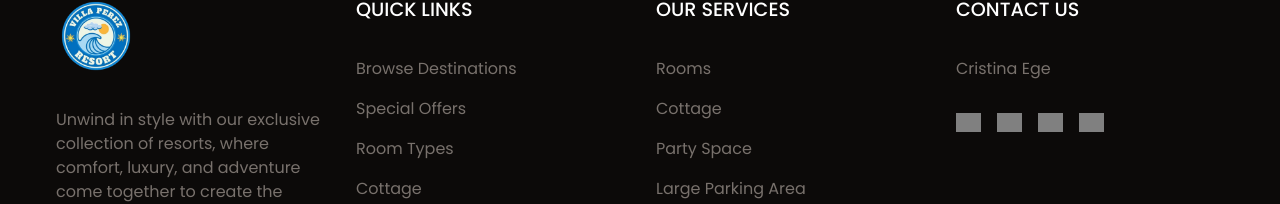
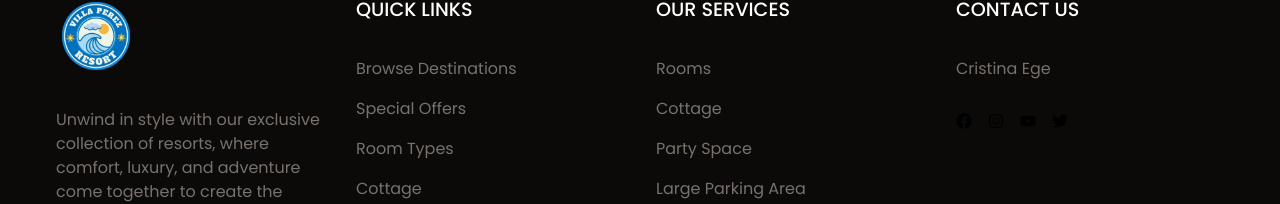
Before and after one commit to FajiSource/villa-perez-resort, a React (Vite) app: page / in a window 1280 px wide. Shown: the part 2896-3100 px from the top of the page. Built offline with nearby package versions, Linux system fonts and the light colour scheme; no server answers; grey boxes are pictures that could not be loaded.

Commit message:
add icns to footere

```diff
--- a/src/components/Footer.tsx
+++ b/src/components/Footer.tsx
@@ -1,5 +1,6 @@
 import { useNavigate } from "react-router-dom";
 import Logo from "../assets/logo.png";
+import { FaFacebook, FaInstagram, FaYoutube, FaTwitter } from "react-icons/fa";
 
 export default function Footer() {
     const navigate = useNavigate();
@@ -48,10 +49,10 @@ export default function Footer() {
                         <li><a href="#">Cristina Ege</a></li>
                     </ul>
                     <div className="footer__socials">
-                        <a href="#"><img src="facebook.png" alt="facebook" /></a>
-                        <a href="#"><img src="instagram.png" alt="instagram" /></a>
-                        <a href="#"><img src="youtube.png" alt="youtube" /></a>
-                        <a href="#"><img src="twitter.png" alt="twitter" /></a>
+                        <a href="#"><FaFacebook /></a>
+                        <a href="#"><FaInstagram /></a>
+                        <a href="#"><FaYoutube /></a>
+                        <a href="#"><FaTwitter /></a>
                     </div>
                 </div>
             </div>
--- a/src/layout/AuthLayout.tsx
+++ b/src/layout/AuthLayout.tsx
@@ -39,7 +39,7 @@ export default function AuthLayout() {
         />
         <div className="absolute inset-0 bg-gradient-to-r from-black/60 to-black/20" />
         <div className="relative z-10 p-12 flex flex-col justify-end text-white">
-          <h1 className="text-4xl font-bold mb-4">Welcome to Paradise Villa Resort</h1>
+          <h1 className="text-4xl font-bold mb-4">Welcome to  Villa Resort</h1>
           <p className="text-white/90 max-w-md text-lg">
             Experience luxury and tranquility in our exclusive beachfront villas. Your perfect getaway awaits.
           </p>
--- a/src/pages/SignIn.tsx
+++ b/src/pages/SignIn.tsx
@@ -49,7 +49,7 @@ export function SignIn({ onToggle }: SignInProps) {
 
       if (response.token) {
         login(response.token);
-        toast.success("Welcome back to Paradise Villa Resort!");
+        toast.success("Welcome back to  Villa Resort!");
         navigate("/dashboard", { replace: true });
       } else {
         toast.error("Invalid email or password");
@@ -84,7 +84,7 @@ export function SignIn({ onToggle }: SignInProps) {
           Welcome Back
         </CardTitle>
         <CardDescription className="text-gray-600">
-          Sign in to your Paradise Villa Resort account
+          Sign in to your  Villa Resort account
         </CardDescription>
       </CardHeader>
 
--- a/src/pages/SignUp.tsx
+++ b/src/pages/SignUp.tsx
@@ -61,7 +61,7 @@ export function SignUp({ onToggle }: SignUpProps) {
 
       if (response.token) {
         login(response.token);
-        toast.success("Welcome to Paradise Villa Resort!");
+        toast.success("Welcome to  Villa Resort!");
         navigate("/dashboard", { replace: true });
       } else {
         toast.error("Registration successful, but login failed. Please sign in manually.");
@@ -96,7 +96,7 @@ export function SignUp({ onToggle }: SignUpProps) {
           Create Account
         </CardTitle>
         <CardDescription className="text-gray-600">
-          Join Paradise Villa Resort and start your getaway!
+          Join  Villa Resort and start your getaway!
         </CardDescription>
       </CardHeader>
 
```
